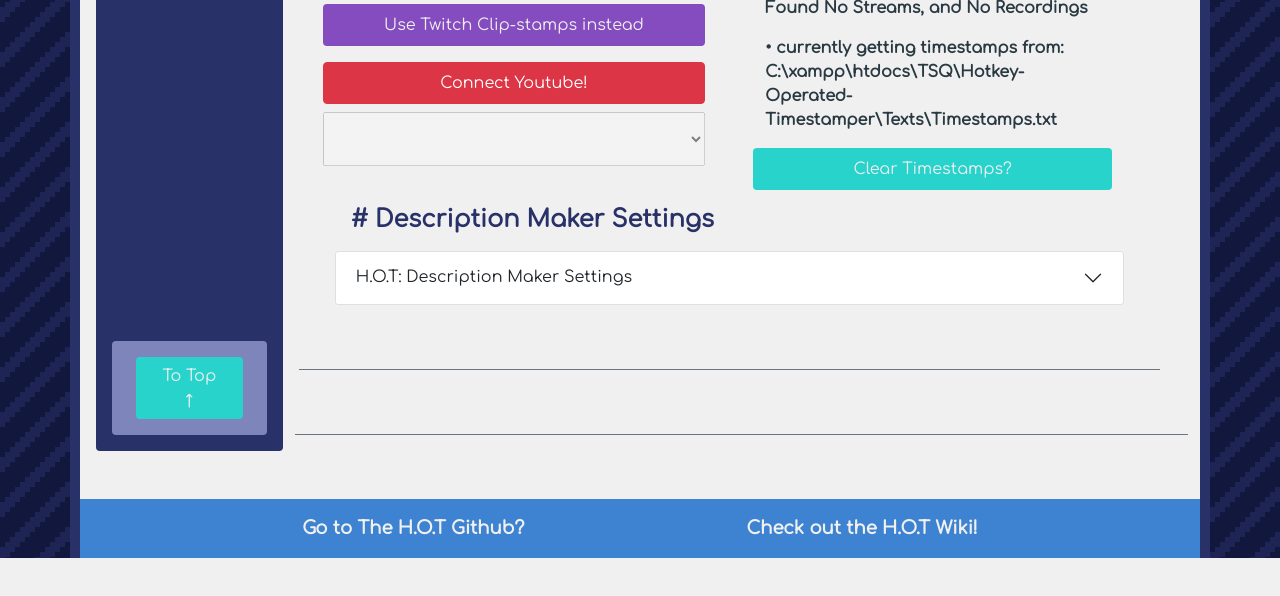
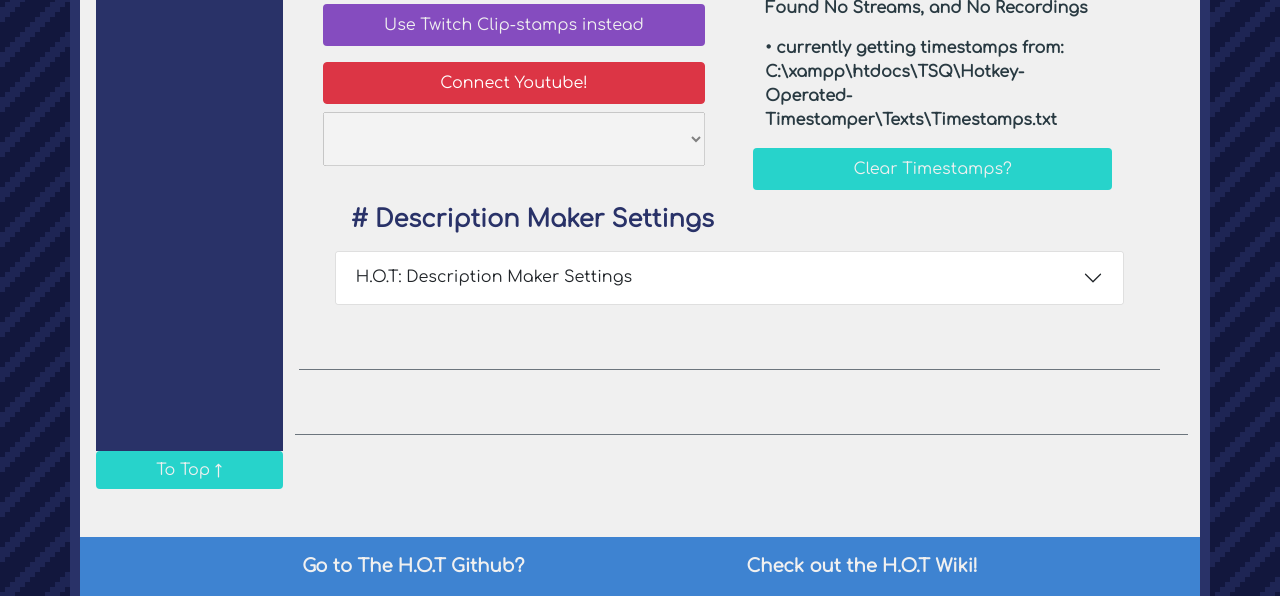
Before and after one commit to Grat10borg/Hotkey-Operated-Timestamper, a PHP site: page / in a window 1280 px wide. Shown: the part 788-1384 px from the top of the page. Before the commit the page ends 1346 px from the top, so only its background shows below. Run offline with PHP 8.4, Linux system fonts and the light colour scheme; lists and menus that the app fills with data are empty; some libraries are stand-ins or nearby versions.

Commit message:
redesigned To Top buttons

```diff
--- a/Highlight.php
+++ b/Highlight.php
@@ -91,9 +91,6 @@ if ($Hashtags != "") {
                         <input id="Submit" class="my-3 btn HighSubmit" type="submit" value="Make Request">
                     </div>
                 </form>
-                <div class="absolute p-3 m-3 rounded">
-                    <a id="ScrollTop" class="btn HighSubmit">Return to Top of Page</a>
-                </div>
             </div>
 
             <div class="col">
@@ -253,6 +250,9 @@ if ($Hashtags != "") {
                 </div>
             </div>
         </div>
+        <div class="row">
+            <a class="ms-3 col-3 sidebar btn HighSubmit" id="ScrollTop">To Top ↑</a>
+        </div>
         </div>
         <?php include "includes\html\Footer.php" ?>
     </main>
--- a/index.php
+++ b/index.php
@@ -68,11 +68,7 @@
         </div>
         <div class="row">
             <!-- Side bar -->
-            <div class="relativ col-2 ms-3 mt-3 sidebar d-flex justify-content-center rounded" id="SideBar">
-                <div class="absolute m-3 p-2 py-3 px-4 rounded">
-                    <a id="ScrollTop" class="btn HighSubmit px-4">To Top ↑</a>
-                </div>
-            </div>
+            <div class="col-2 ms-3 mt-3 sidebar justify-content-center rounded-top" id="SideBar"></div>
             <div class="col mt-3 maindatabar">
                 <div class="row-10 m-3 mt-5 pt-5 justify-content-around">
                     <!-- contains the huge images in the middle of the screen plus the Data bar and the Options bar -->
@@ -84,6 +80,11 @@
                 </div>
             </div>
         </div>
+        <!-- Second row -->
+        <div class="row">
+            <a class="ms-3 col-2 sidebar btn HighSubmit" id="ScrollTop">To Top ↑</a>
+        </div>
+
         <?php include "includes\html\Footer.php" ?>
     </main>
     <!-- inporting of Javascript -->
```
